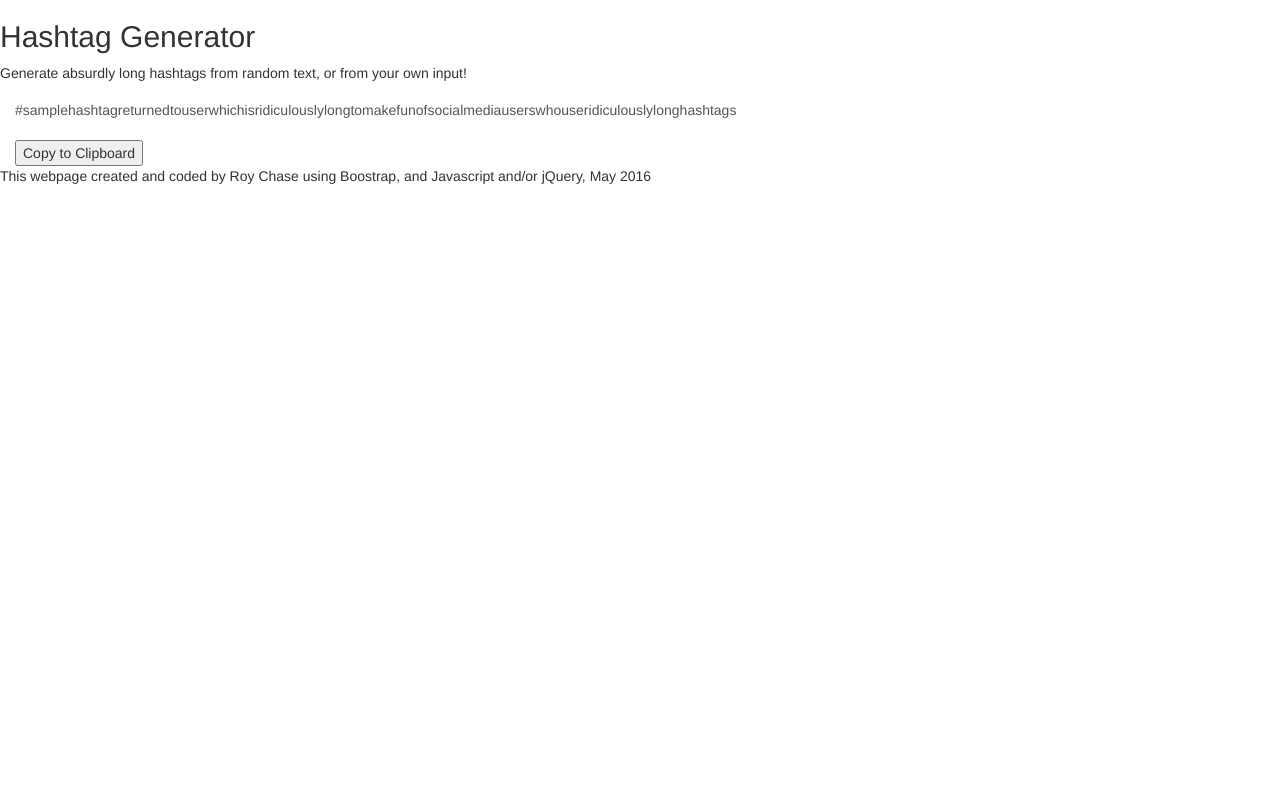
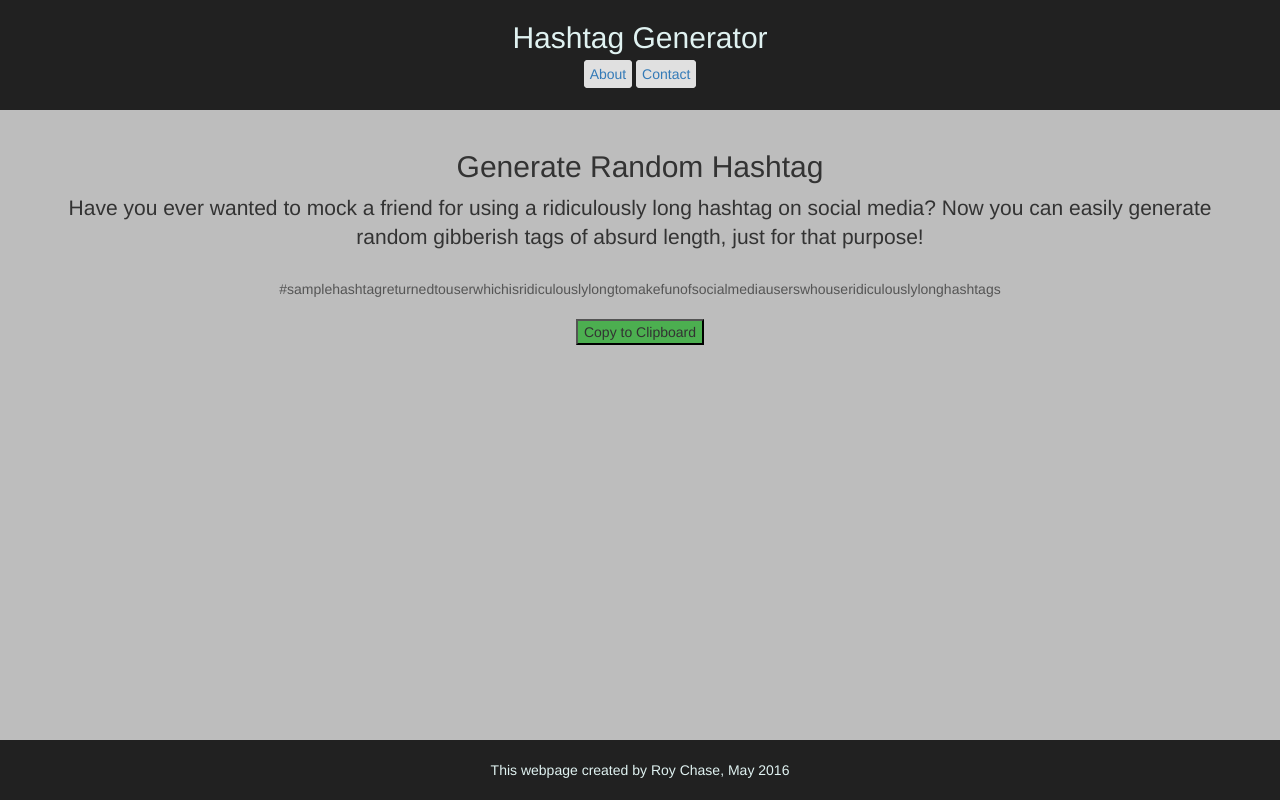
Before and after one commit to S204STi/Random-Hashtag-Generator, a plain HTML site: page index.html in a window 1280 px wide. Drawn offline with nearby package versions, Linux system fonts and the light colour scheme.

Commit message:
basic layout work in progress

```diff
--- a/index.html
+++ b/index.html
@@ -7,14 +7,25 @@
 		<link rel="stylesheet" href="https://maxcdn.bootstrapcdn.com/bootstrap/3.3.6/css/bootstrap-theme.min.css" integrity="sha384-fLW2N01lMqjakBkx3l/M9EahuwpSfeNvV63J5ezn3uZzapT0u7EYsXMjQV+0En5r" crossorigin="anonymous">
 		<link rel="stylesheet" href="style.css">
 	</head>
-	<header class="header">
+
+	<body>
+		<div class="site-wrapper">
+			<div class="site-wrapper-inner">
+				<div class="masthead-clearfix">
+					<div class="inner">
 						<h2>Hashtag Generator</h2>
-		<p class="header-p">
-			Generate absurdly long hashtags from random text, or from your own input!
+						<nav class="nav nav-masthead">
+							<a class="nav-link" href="#">About</a>
+							<a class="nav-link" href="#">Contact</a>
+						</nav>
+					</div>
+				</div>
+			<br>
+			<div class="inner cover">
+				<h2>Generate Random Hashtag</h2>
+				<p class="lead">
+					Have you ever wanted to mock a friend for using a ridiculously long hashtag on social media? Now you can easily generate random gibberish tags of absurd length, just for that purpose!
 				</p>
-	</header>
-	<body>
-		<div class="container-fluid">
 				<output name="result">
 					<!-- need this to wrap around on screen -->
 					#samplehashtagreturnedtouserwhichisridiculouslylongtomakefunofsocialmediauserswhouseridiculouslylonghashtags
@@ -22,12 +33,17 @@
 				<br>
 				<button type="button" name="button">Copy to Clipboard</button>
 			</div>
+			<div class="mastfoot">
+				<div class="inner">
+					<p class="footer-p">
+					This webpage created by Roy Chase, May 2016
+					</p>
+				</div>
+			</div>
+			</div>
+		</div>
 	</body>
-	<footer class="footer">
-		<p class="footer-p">
-		This webpage created and coded by Roy Chase using Boostrap, and Javascript and/or jQuery, May 2016
-		</p>
-	</footer>
+
 	<script src="https://code.jquery.com/jquery-2.2.4.min.js" integrity="sha256-BbhdlvQf/xTY9gja0Dq3HiwQF8LaCRTXxZKRutelT44=" crossorigin="anonymous"></script>
 	<script src="https://maxcdn.bootstrapcdn.com/bootstrap/3.3.6/js/bootstrap.min.js" integrity="sha384-0mSbJDEHialfmuBBQP6A4Qrprq5OVfW37PRR3j5ELqxss1yVqOtnepnHVP9aJ7xS" crossorigin="anonymous"></script>
 </html>
--- a/style.css
+++ b/style.css
@@ -1,3 +1,52 @@
+body {
+	background-color: #bdbdbd;
+}
+
 .result{
 	word-wrap: break-word;
 }
+
+.masthead-clearfix {
+	top: 0;
+	width: 100%;
+	text-align: center;
+	height: 110px;
+	padding-top: 1px;
+	background-color: #212121;
+	color: #E0F2F1;
+}
+
+.mastfoot{
+	position: absolute;
+  bottom: 0;
+  width: 100%;
+	text-align: center;
+ 	height: 60px;
+  line-height: 60px; /* Vertically center the text there */
+	background-color: #212121;
+	color: #E0F2F1;
+}
+
+button {
+	background-color: #4CAF50;
+}
+
+.inner.cover{
+	text-align: center;
+	padding: 0 5%;
+}
+
+output {
+	word-wrap: break-word;
+}
+
+.nav-link {
+	border: 2px solid #e0e0e0;
+	border-radius: 4px;
+	background-color: #E0E0E0;
+	padding: 4px 4px;
+}
+
+a {
+	decoration: none;
+}
```
Lines whose indentation alone changed are shown as unchanged.
